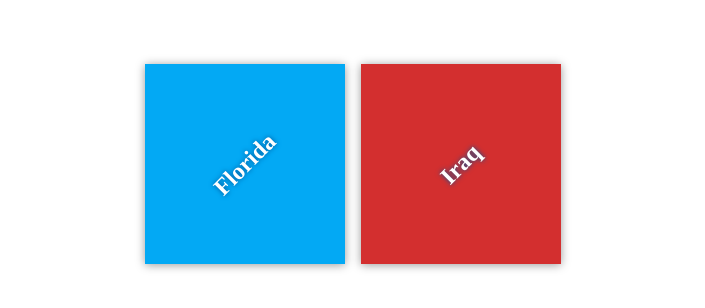
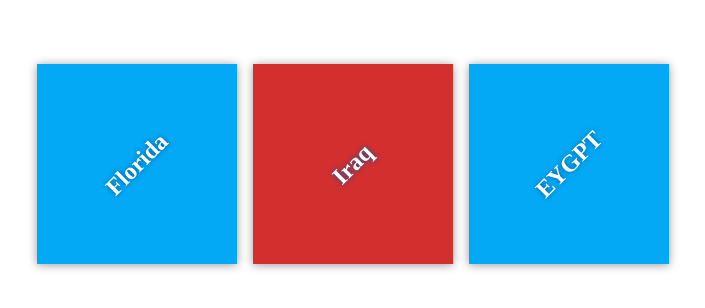
Before and after one commit to omarloveahlam/my-travel-plans, a plain HTML site: page index.html in a window 1280 px wide. Shown: the part 236-544 px from the top of the page, without its empty margins (287-992 px from the left). Drawn offline with Linux system fonts and the light colour scheme.

Commit message:
A dding EYGPT to destination

```diff
--- a/index.html
+++ b/index.html
@@ -17,7 +17,10 @@
 <div class="destination" id="Iraq">
 <h2>Iraq</h2>
 </div>
+<div class="destination" id="EYGPT">
+<h2>EYGPT</h2>
 </div>
+  </div>
 </div>
 
 </body>
```
